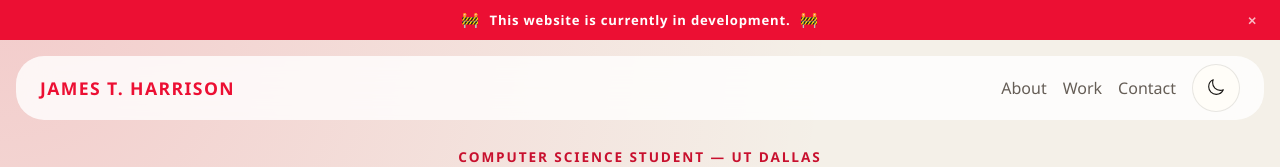
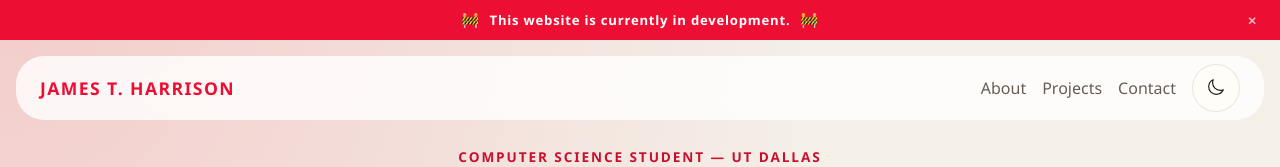
Before and after one commit to James5657/jtol.dev, a React (Vite) app: page / in a window 1280 px wide. Shown: the top 167 px of the page. Built offline with nearby package versions, Linux system fonts and the light colour scheme.

Commit message:
fix hamburger menu scroll bug

```diff
--- a/src/components/layout/NavigationBar.tsx
+++ b/src/components/layout/NavigationBar.tsx
@@ -30,8 +30,8 @@ export default function NavigationBar() {
 	const [menuOpen, setMenuOpen] = useState(false);
 
 	const scroll = (id: string) => {
-		scrollToSection(id);
 		setMenuOpen(false);
+		setTimeout(() => scrollToSection(id), 0);
 	};
 
 	return (
@@ -60,10 +60,10 @@ export default function NavigationBar() {
 				</button>
 				<button
 					className="nav-link"
-					onClick={() => scroll("work")}
+					onClick={() => scroll("projects")}
 					type="button"
 				>
-					Work
+					Projects
 				</button>
 				<a href={`mailto:${EMAIL}`} onClick={() => setMenuOpen(false)}>
 					Contact
```
